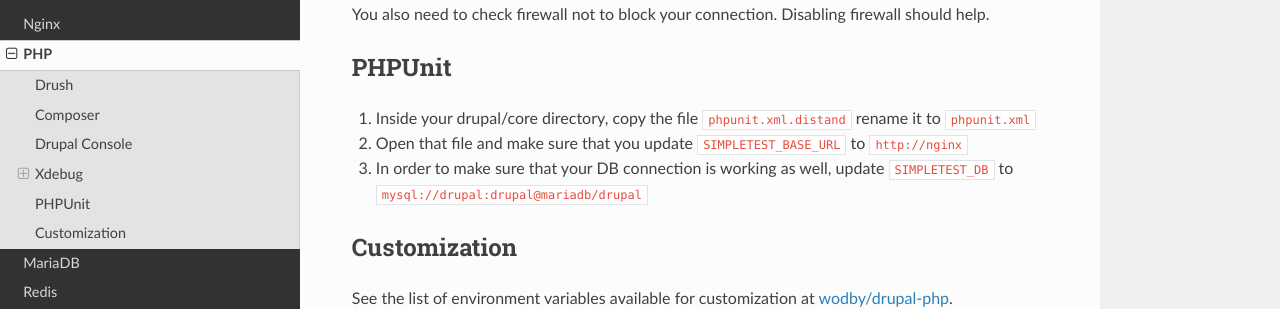
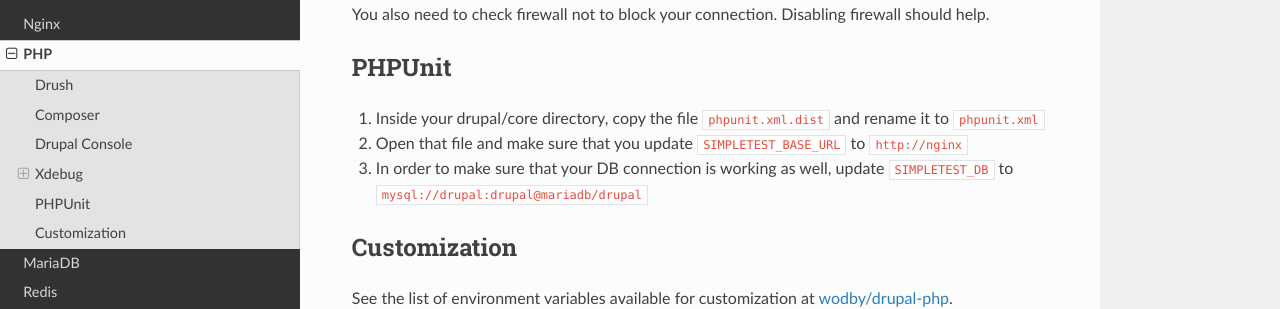
Before and after one commit to wodby/docker4drupal, an MkDocs documentation site: the page built from docs/containers/php.md, in a window 1280 px wide and 900 px high, scrolled down 1545 px. Shown: the part 436-745 px from the top of the window. Built offline with MkDocs 1.6.1, drawn with Linux system fonts in a browser that asks for light colours; nearby versions of some CDN libraries; old or Windows-style settings are respelled for this version of MkDocs.

Commit message:
Quotation Mark Placement
`phpunit.xml.distand` => `phpunit.xml.dist` and

```diff
--- a/docs/containers/php.md
+++ b/docs/containers/php.md
@@ -86,7 +86,7 @@
 
 ## PHPUnit
 
-1. Inside your drupal/core directory, copy the file `phpunit.xml.distand` rename it to `phpunit.xml`
+1. Inside your drupal/core directory, copy the file `phpunit.xml.dist` and rename it to `phpunit.xml`
 2. Open that file and make sure that you update `SIMPLETEST_BASE_URL` to `http://nginx`
 3. In order to make sure that your DB connection is working as well, update `SIMPLETEST_DB` to `mysql://drupal:drupal@mariadb/drupal`
 
```
